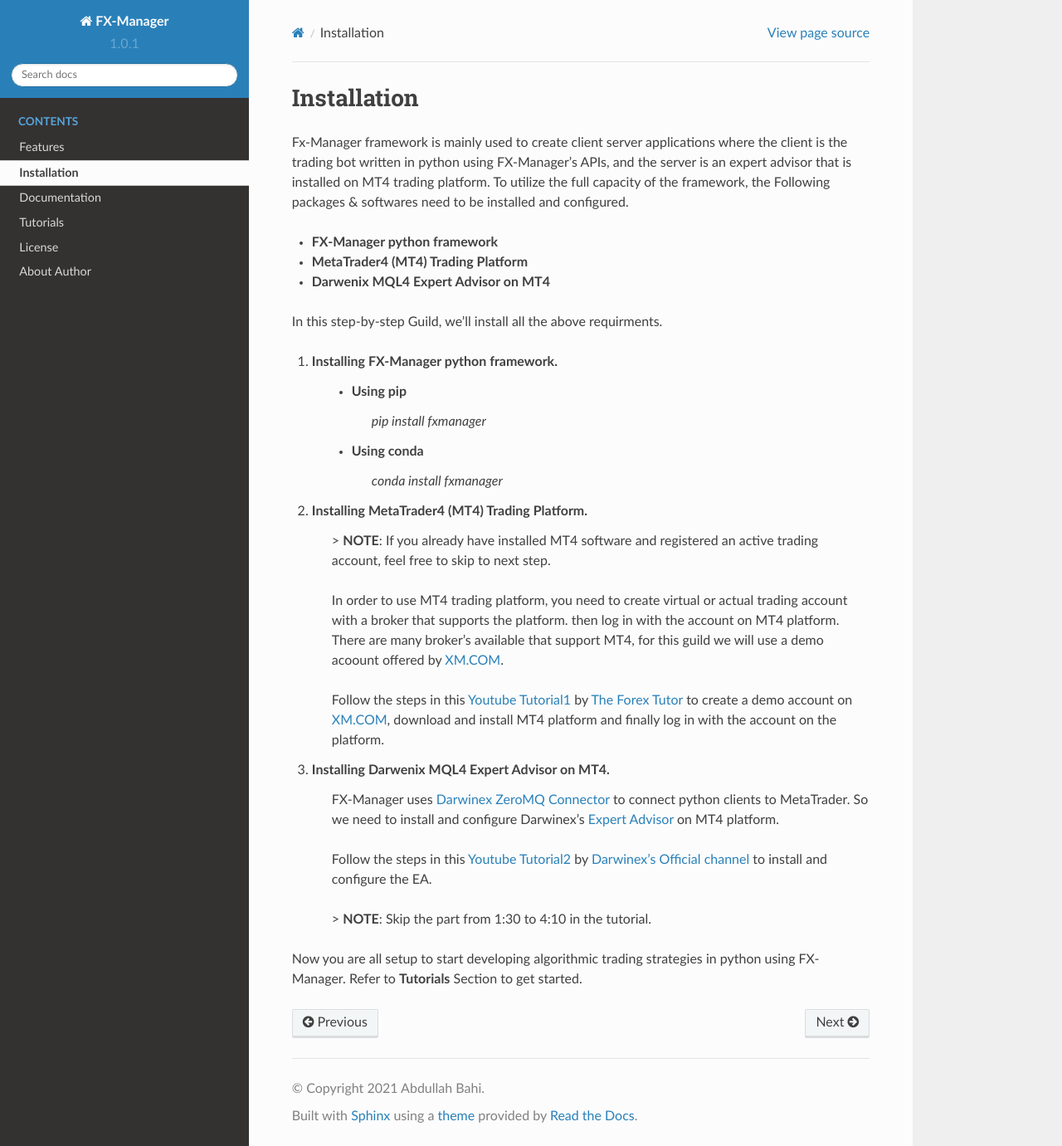
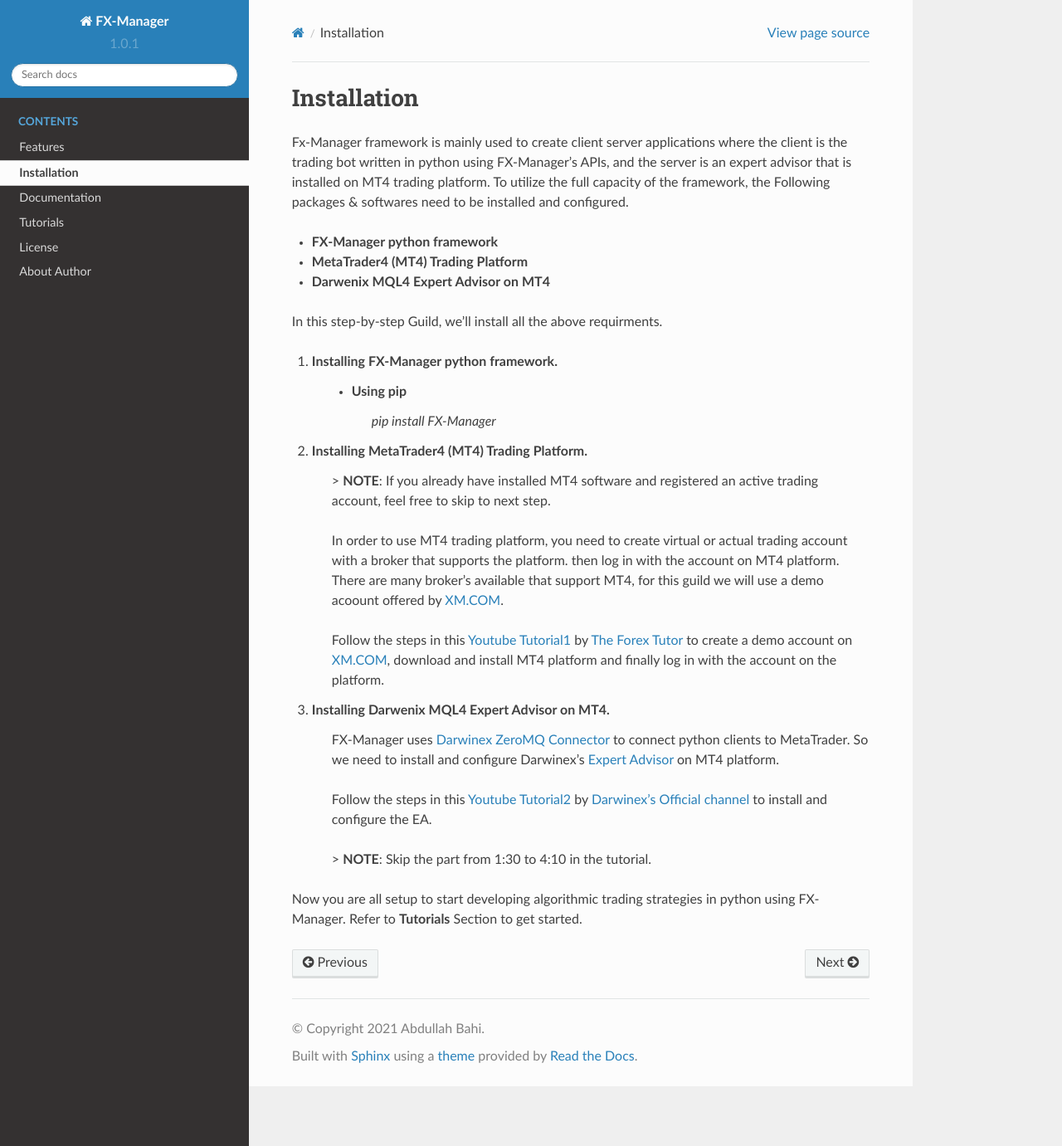
Before and after one commit to AbdullahBahi/FX-Manager, a Sphinx documentation site: the page built from docs/installation.rst, in a window 1280 px wide and 1381 px high. Shown: the whole window at 83% size. Built offline with Sphinx 7.4.7 and the Read the Docs theme 2.0.0, drawn with Linux system fonts in a browser that asks for light colours.

Commit message:
final update

```diff
--- a/docs/installation.rst
+++ b/docs/installation.rst
@@ -11,9 +11,8 @@ In this step-by-step Guild, we'll install all the above requirments.
 
 1. **Installing FX-Manager python framework.**
     - Using pip
-        `pip install fxmanager`
-    - Using conda
-        `conda install fxmanager`
+        `pip install FX-Manager`
+
 2. **Installing MetaTrader4 (MT4) Trading Platform.**
 
     > **NOTE**: If you already have installed MT4 software and registered an active trading account, feel free to skip to next step.
```
Also changed, not shown: README.md (+2 -3 lines).
